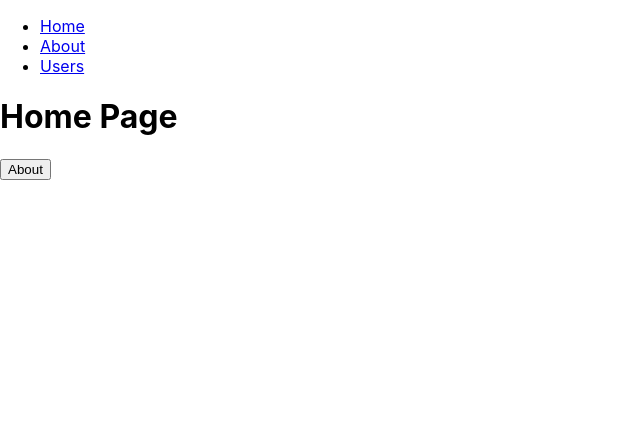
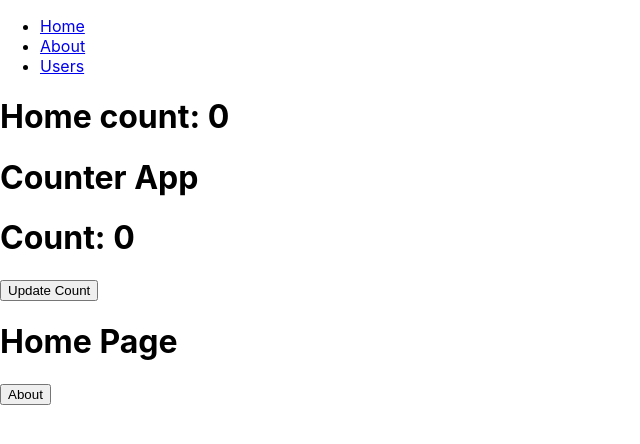
Before and after one commit to MOHAMMADArsalan/uit-batch2-module2, a React (Create React App) app: page /dashboard in a window 1280 px wide. Shown: the top 444 px of the page, without its empty margins (0-640 px from the left). Built offline with nearby package versions, Linux system fonts and the light colour scheme; sample sign-in values are in the browser's storage.

Commit message:
add should component update lifecycle event

```diff
--- a/src/components/Counter/Counter.jsx
+++ b/src/components/Counter/Counter.jsx
@@ -23,13 +23,13 @@ class Counter extends Component {
       loading: true
     });
     axios.get(url)
-    .then((response) => {
-      this.setState({
-        loading: false,
-        user: response.data
+      .then((response) => {
+        this.setState({
+          loading: false,
+          user: response.data
+        });
       })
-    })
-    .catch((error) => { console.log(error) });
+      .catch((error) => { console.log(error); });
   };
   componentDidMount () {
     //  this.interval = setInterval(() => {
@@ -94,17 +94,25 @@ class Counter extends Component {
       return <h2>Login Name: {this.state.user.login}</h2>;
     }
   }
+
+  shouldComponentUpdate(nextProps) {
+    if(nextProps.counter > 10) {
+      return false;
+    }
+    console.log(nextProps, this.props);
+    return true;
+  }
   render () {
     console.log('render');
     return (
       <div>
-        <input type="text" onChange={this.onInputChange} />
+        {/* <input type="text" onChange={this.onInputChange} />
         <button onClick={this.fetchGithubUser}>Get User</button>
 
-        {this.showUser()}
-        {/* <h1>Counter App</h1>
-
-        <p>Counter is {  this.showCounter(15) ? 'greater than or equal to' : 'less than' } 15 </p>
+        {this.showUser()} */}
+        <h1>Counter App</h1>
+        <h1>Count: {this.props.counter > 10 ? 10 : this.props.counter}</h1>
+        {/* <p>Counter is {  this.showCounter(15) ? 'greater than or equal to' : 'less than' } 15 </p>
         <p className={this.showCounter(10) ? 'green' : 'red'} >Counter: {this.state.counter}</p>
 
         <button onClick={this.onIncrement}>Increment</button>
--- a/src/pages/Home/Home.jsx
+++ b/src/pages/Home/Home.jsx
@@ -1,6 +1,10 @@
 import { useHistory, NavLink } from "react-router-dom";
+import Counter from "../../components/Counter/Counter";
+import { useState } from "react";
+
 // https://www.google.com/search?q=pakistan&oq=pakistan&aqs=chrome.0.69i59j69i61l3.2219j0j7&sourceid=chrome&ie=UTF-8
 const Home = () => {
+  const [counter, setCounter] = useState(0);
   const history = useHistory();
   const goToAboutPage = () => {
     history.push({
@@ -28,6 +32,9 @@ const Home = () => {
           <NavLink to="/users" activeClassName="active">Users</NavLink>
         </li>
       </ul>
+      <h1>Home count: {counter}</h1>
+      <Counter counter={counter} />
+      <button onClick={() => setCounter(counter + 1)}>Update Count</button>
       <h1>Home Page</h1>
       <button onClick={goToAboutPage}>About</button>
     </div>
```
